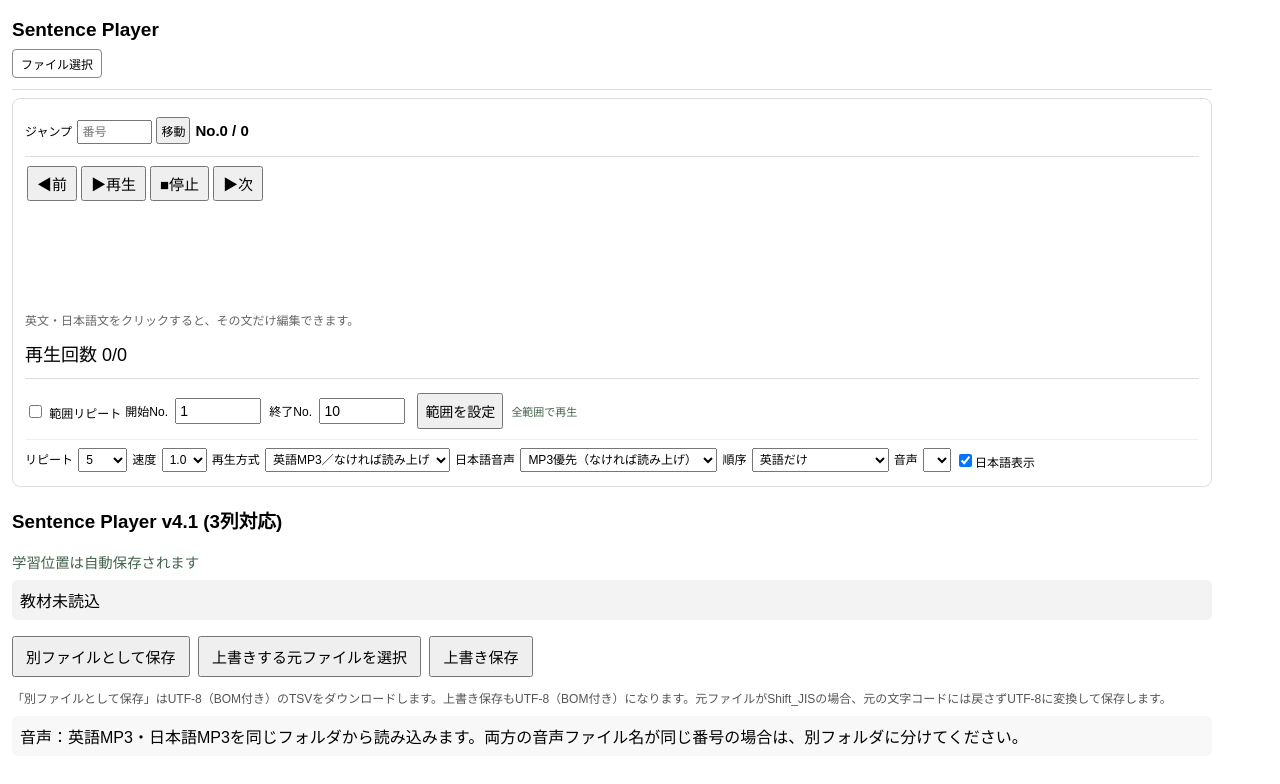
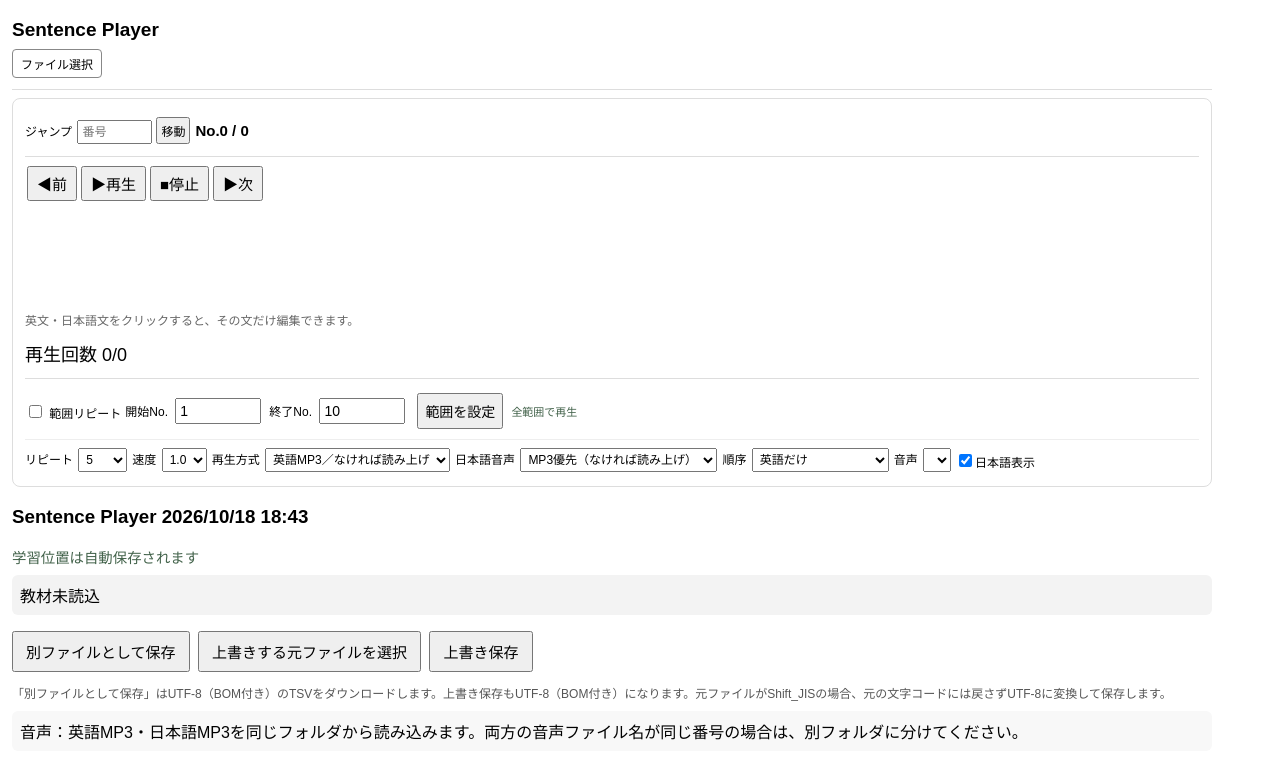
Before and after one commit to neko856/HTML-Englishstudy1, a plain HTML site: page index.html in a window 1280 px wide. Drawn offline with Linux system fonts and the light colour scheme.

Commit message:
Update title and date in index.html

```diff
--- a/index.html
+++ b/index.html
@@ -78,7 +78,7 @@ button,input,select{font-size:14px;padding:6px;margin:4px}
   </div>
 </div>
 
-<h3>Sentence Player v4.1 (3列対応)</h3>
+<h3>Sentence Player 2026/10/18 18:43</h3>
 
 <div id="resumeInfo" style="font-size:0.9em;color:#42624a;margin:6px 0;">学習位置は自動保存されます</div><div id="status">教材未読込</div>
 <button id="saveEditedBtn" type="button">別ファイルとして保存</button> <button id="chooseOverwriteBtn" type="button">上書きする元ファイルを選択</button> <button id="overwriteBtn" type="button">上書き保存</button>
```
